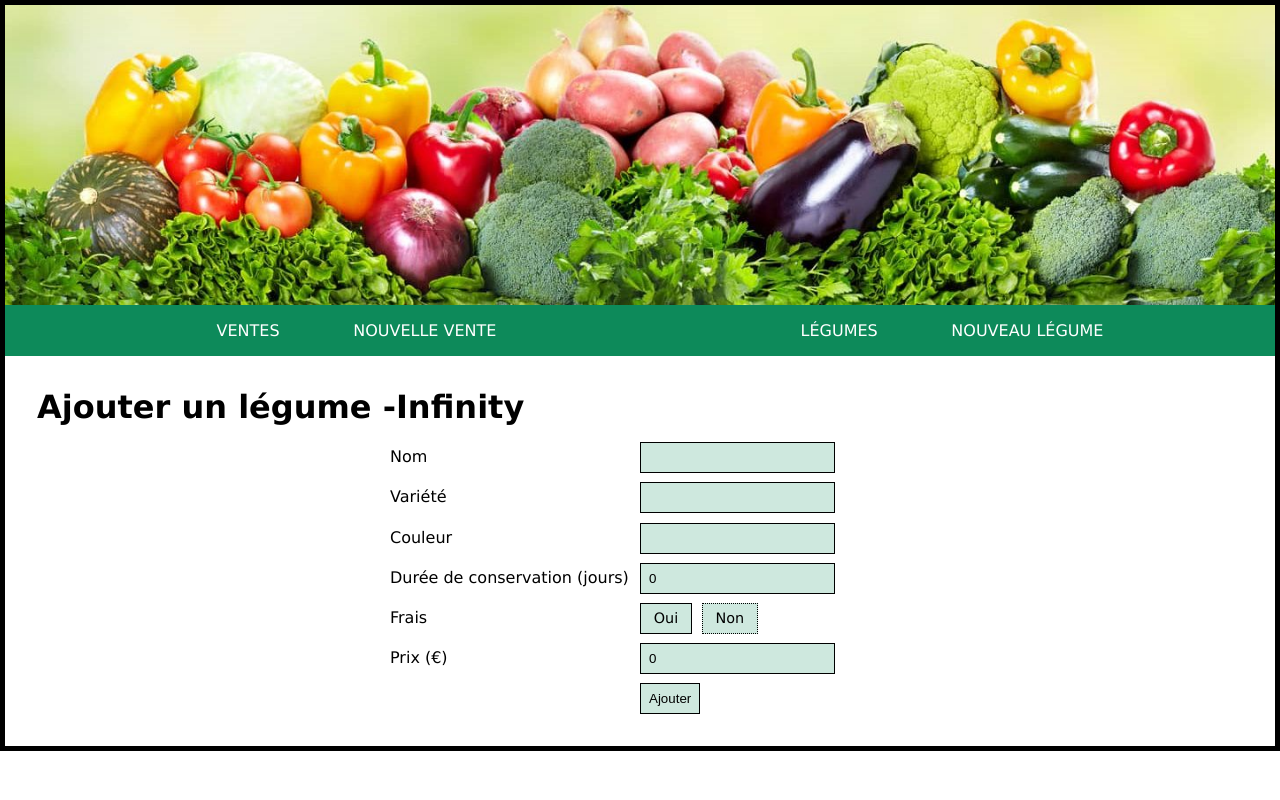
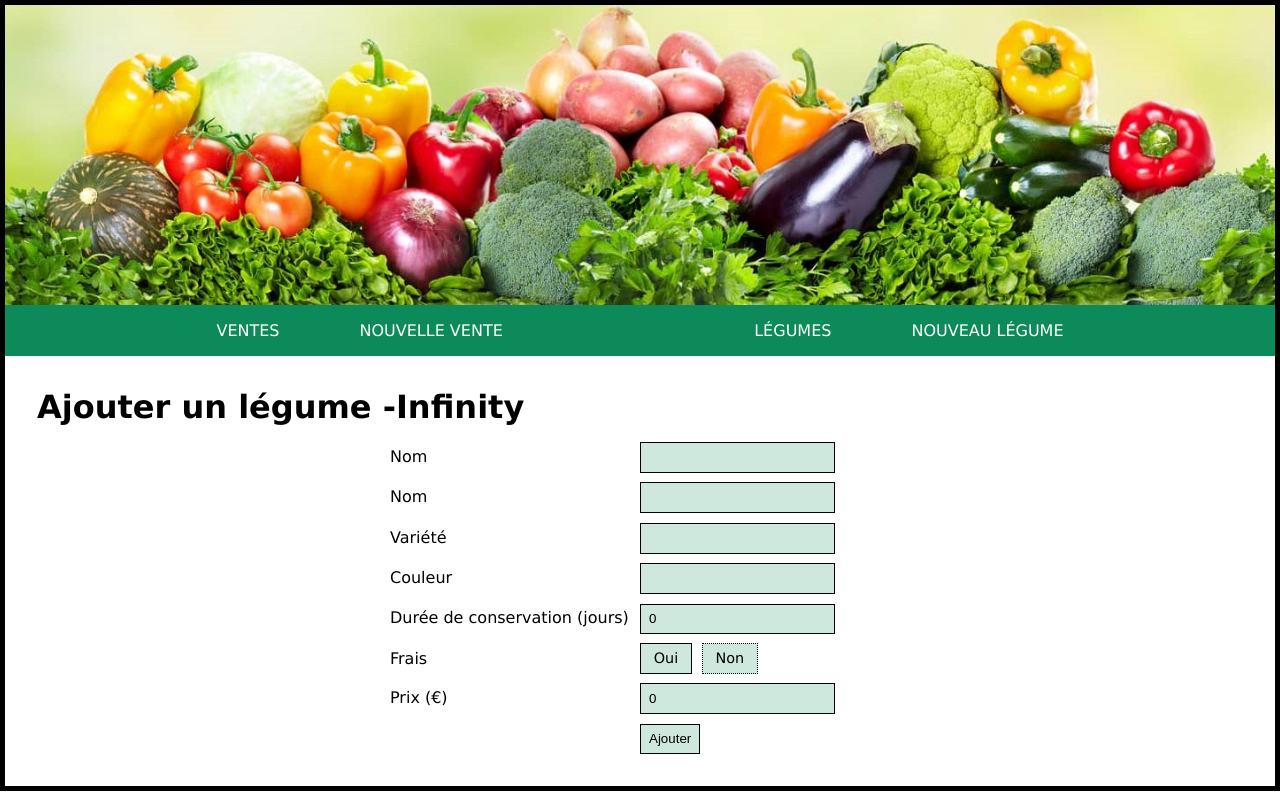
Before and after one commit to flex-57/CDA_2409_FG, a Vue app in the folder Javascript/fruits_et_legumes/: page /ajouter_un_legume in a window 1280 px wide. Built offline with nearby package versions, Linux system fonts and the light colour scheme; no server answers.

Commit message:
ajout composant formfield

```diff
--- a/Javascript/fruits_et_legumes/src/assets/main.css
+++ b/Javascript/fruits_et_legumes/src/assets/main.css
@@ -33,20 +33,24 @@ nav {
 }
 
 nav .container {
-    width: 75%;
-    margin: auto;
     display: flex;
-    justify-content: space-between;
+    justify-content: space-evenly;
+    flex-wrap: wrap;
+    gap: 1.5rem;
 
     ul {
         list-style: none;
+        padding: 0;
         display: flex;
+        flex-wrap: wrap;
+        justify-content: space-evenly;
         gap: 3rem;
 
         a {
             color: white;
             text-transform: uppercase;
-            padding: 0.8rem;
+            padding: 1rem;
+            text-wrap: nowrap;
         }
     }
 }
--- /dev/null
+++ b/Javascript/fruits_et_legumes/src/components/FormField.vue
@@ -0,0 +1,33 @@
+<template>
+    <div class="form-grp">
+        <label :for="id">{{ label }}</label>
+        <input :type="type" :id="id" :value="name" v-model="inputValue"  />
+    </div>
+</template>
+
+<script setup>
+import { ref } from 'vue';
+
+
+const props = defineProps({
+    name: {
+        type: String,
+        default: ''
+    },
+    label: {
+        type: String,
+        default: ''
+    },
+    id: {
+        type: String,
+        default: ''
+    },
+    type: {
+        type: String,
+        default: 'text'
+    }
+
+})
+
+const inputValue = ref(props.name)
+</script>
--- a/Javascript/fruits_et_legumes/src/views/NewVegetableView.vue
+++ b/Javascript/fruits_et_legumes/src/views/NewVegetableView.vue
@@ -2,6 +2,7 @@
     <h1>Ajouter un légume {{ vegetableId }}</h1>
     <form @submit.prevent="saveVegetable">
         <div v-if="message">{{ message }}</div>
+        <FormField :name="vegetable.Name" :type="'text'" :id="'input-name'" :label="'Nom'" v-model="vegetable.Name" />
         <div class="form-grp">
             <label for="input-name">Nom</label>
             <input type="text" id="input-name" v-model="vegetable.Name" />
@@ -55,6 +56,7 @@
 import { computed, onMounted, ref } from 'vue'
 import { fetchVegetables } from '@/utils/fetchVegetables'
 import router from '@/router'
+import FormField from '@/components/FormField.vue'
 
 const vegetables = ref([])
 const vegetable = ref({
@@ -68,7 +70,9 @@ const vegetable = ref({
 })
 
 const message = ref('')
-const storage = ref(localStorage.getItem('vegetables') ? JSON.parse(localStorage.getItem('vegetables')) : [])
+const storage = ref(
+    localStorage.getItem('vegetables') ? JSON.parse(localStorage.getItem('vegetables')) : [],
+)
 
 const getVegetables = async () => {
     try {
@@ -79,20 +83,18 @@ const getVegetables = async () => {
 }
 
 const vegetableId = computed(() => {
-    return Math.max(...[...vegetables.value, ...storage.value].map(v => v.Id)) + 1
+    return Math.max(...[...vegetables.value, ...storage.value].map((v) => v.Id)) + 1
 })
 
 const saveVegetable = () => {
     if (!vegetable.value.Name || !vegetable.value.Variety) {
         message.value = 'veuillez remplir ..........................'
-    }
-    else {
+    } else {
         vegetable.value.Id = vegetableId
         storage.value.push({ ...vegetable.value })
-        localStorage.setItem('vegetables', JSON.stringify(storage.value));
+        localStorage.setItem('vegetables', JSON.stringify(storage.value))
         router.push('/legumes')
     }
-
 }
 
 onMounted(getVegetables)
--- a/Javascript/fruits_et_legumes/src/views/VegetablesView.vue
+++ b/Javascript/fruits_et_legumes/src/views/VegetablesView.vue
@@ -1,7 +1,7 @@
 <template>
     {{ storage }}
     <h1>Liste des légumes</h1>
-    <button @click="resetStorage">Reset</button>
+    <button @click="resetStorage" type="submit">Reset</button>
     <table>
         <thead>
             <tr>
@@ -46,12 +46,14 @@ const sortState = ref({
     Fresh: false,
 })
 
-const storage = ref(localStorage.getItem('vegetables') ? JSON.parse(localStorage.getItem('vegetables')) : [])
+const storage = ref(
+    localStorage.getItem('vegetables') ? JSON.parse(localStorage.getItem('vegetables')) : [],
+)
 
 const getVegetables = async () => {
     try {
         const veg = await fetchVegetables()
-        vegetables.value = [...veg, ...storage.value]
+        vegetables.value = [...veg, ...storage.value].sort((a, b) => a.Name.localeCompare(b.Name))
     } catch (e) {
         console.error('Erreur lors du chargement des légumes :', e)
     }
@@ -62,19 +64,18 @@ const sortVegetables = (col, isNum = true) => {
     vegetables.value.sort((a, b) =>
         sortState.value[col]
             ? isNum
-                ? b[col] - a[col]
-                : b[col].localeCompare(a[col])
+                ? a[col] - b[col]
+                : a[col].localeCompare(b[col])
             : isNum
-              ? a[col] - b[col]
-              : a[col].localeCompare(b[col]),
+              ? b[col] - a[col]
+              : b[col].localeCompare(a[col]),
     )
 }
 
 const resetStorage = () => {
     localStorage.setItem('vegetables', '')
+    getVegetables()
 }
 
-onMounted(() => {
-     getVegetables()
-})
+onMounted(getVegetables)
 </script>
```
